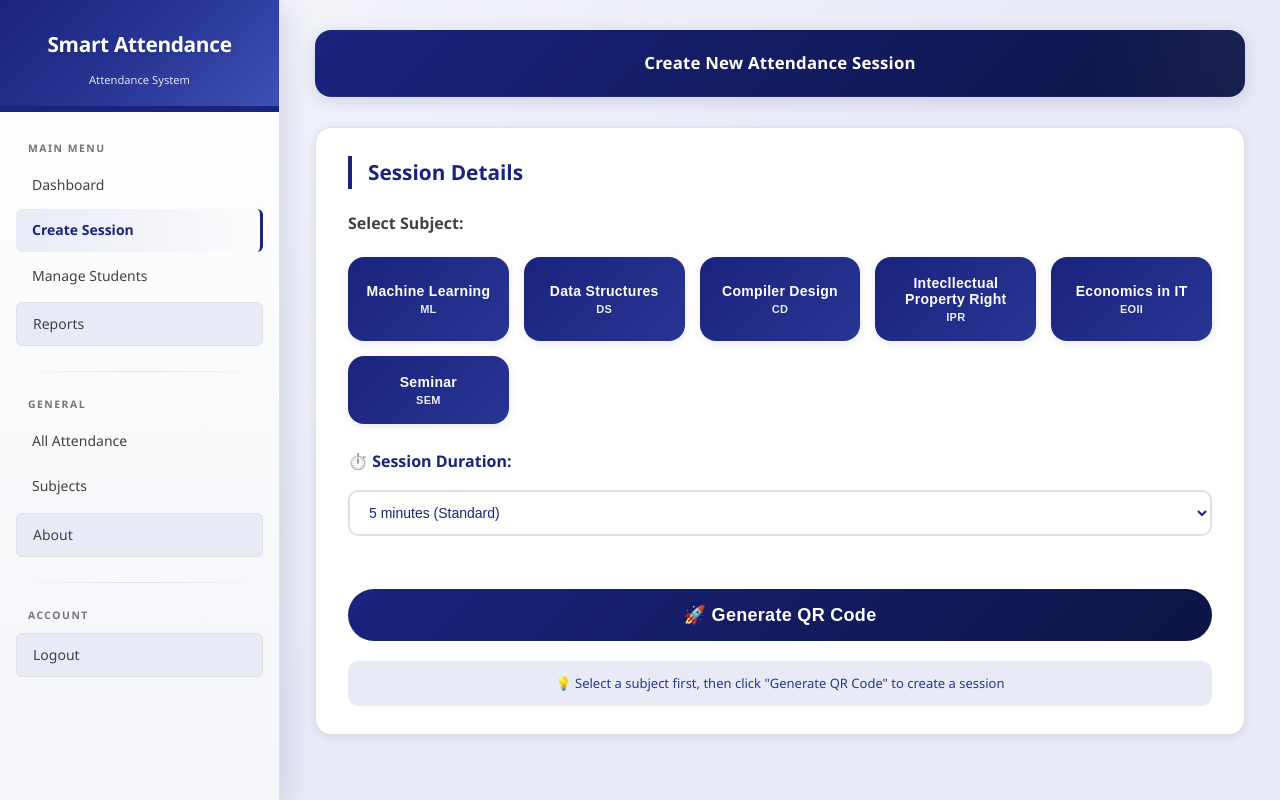
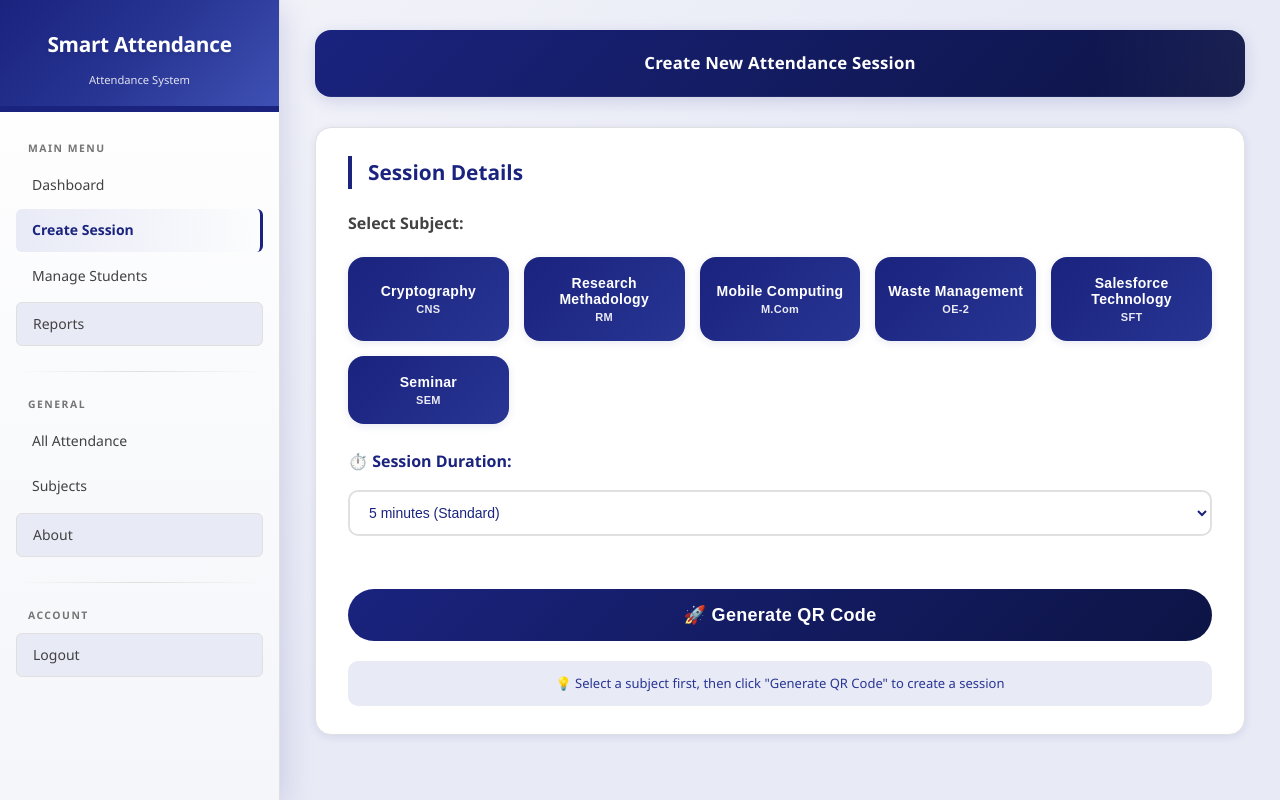
Before and after one commit to dhananjaykalambe/smart-attendance-system, a Flask app: template templates/create_session.html in a window 1280 px wide. Run offline with Flask 3, Linux system fonts and the light colour scheme; the template is opened without the code that fills it, so the values that code supplies are empty.

Commit message:
Add files via upload

```diff
--- a/templates/create_session.html
+++ b/templates/create_session.html
@@ -147,20 +147,20 @@
         <form method="POST" action="/create_session" id="sessionForm" onsubmit="return validateForm()">
             <label style="font-weight: 600; color: var(--text-secondary);">Select Subject:</label>
             <div class="subject-grid">
-                <button type="button" value="ML" class="subject-card" onclick="selectSubject(this, 'ML')">
-                    Machine Learning<br><small>ML</small>
+                <button type="button" value="CNS" class="subject-card" onclick="selectSubject(this, 'CNS')">
+                    Cryptography <br><small>CNS</small>
                 </button>
-                <button type="button" value="DS" class="subject-card" onclick="selectSubject(this, 'DS')">
-                    Data Structures<br><small>DS</small>
+                <button type="button" value="RM" class="subject-card" onclick="selectSubject(this, 'RM')">
+                    Research Methadology<br><small>RM</small>
                 </button>
-                <button type="button" value="CD" class="subject-card" onclick="selectSubject(this, 'CD')">
-                    Compiler Design<br><small>CD</small>
+                <button type="button" value="M.Com" class="subject-card" onclick="selectSubject(this, 'M.Com')">
+                    Mobile Computing<br><small>M.Com</small>
                 </button>
-                <button type="button" value="IPR" class="subject-card" onclick="selectSubject(this, 'IPR')">
-                    Intecllectual Property Right<br><small>IPR</small>
+                <button type="button" value="OE-2" class="subject-card" onclick="selectSubject(this, 'OE-2')">
+                    Waste Management<br><small>OE-2</small>
                 </button>
-                <button type="button" value="EOII" class="subject-card" onclick="selectSubject(this, 'EOII')">
-                    Economics in IT<br><small>EOII</small>
+                <button type="button" value="SFT" class="subject-card" onclick="selectSubject(this, 'SFT')">
+                    Salesforce Technology<br><small>SFT</small>
                 </button>
                 <button type="button" value="SEM" class="subject-card" onclick="selectSubject(this, 'SEM')">
                     Seminar<br><small>SEM</small>
```
